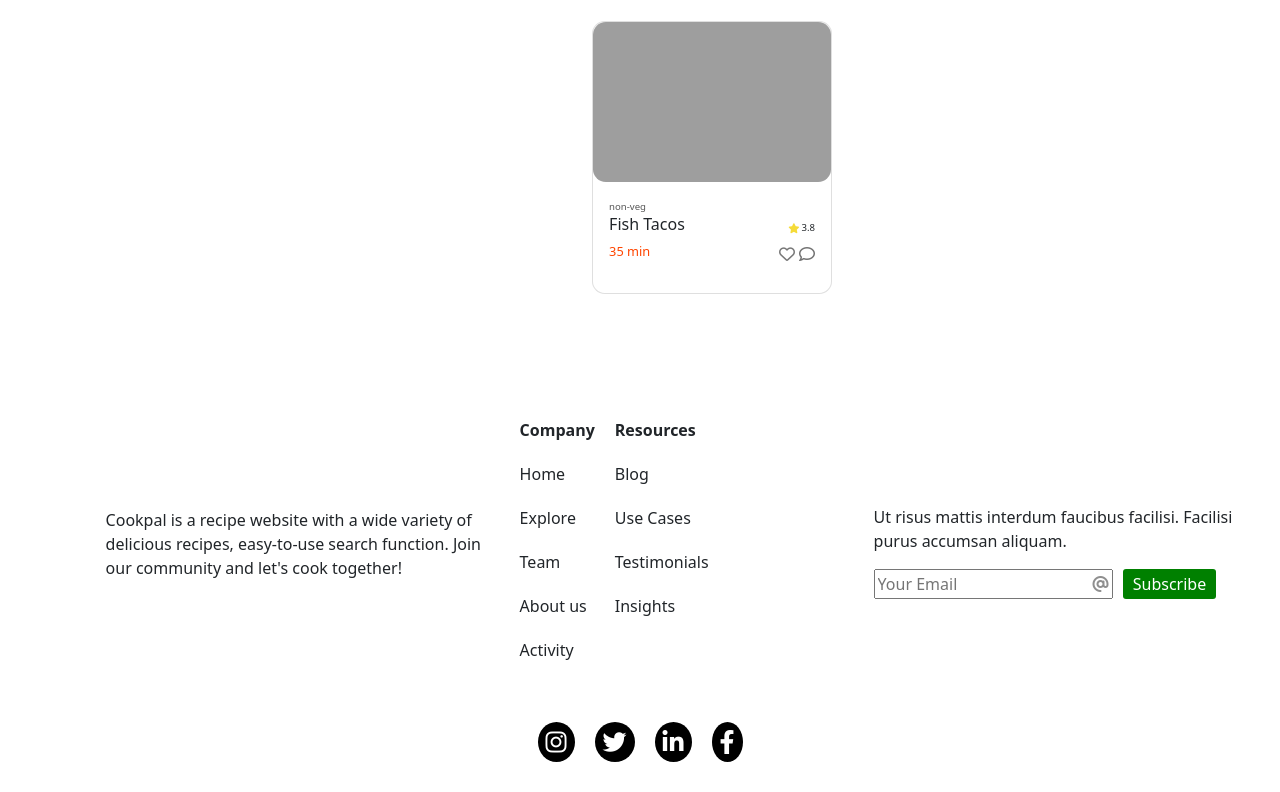
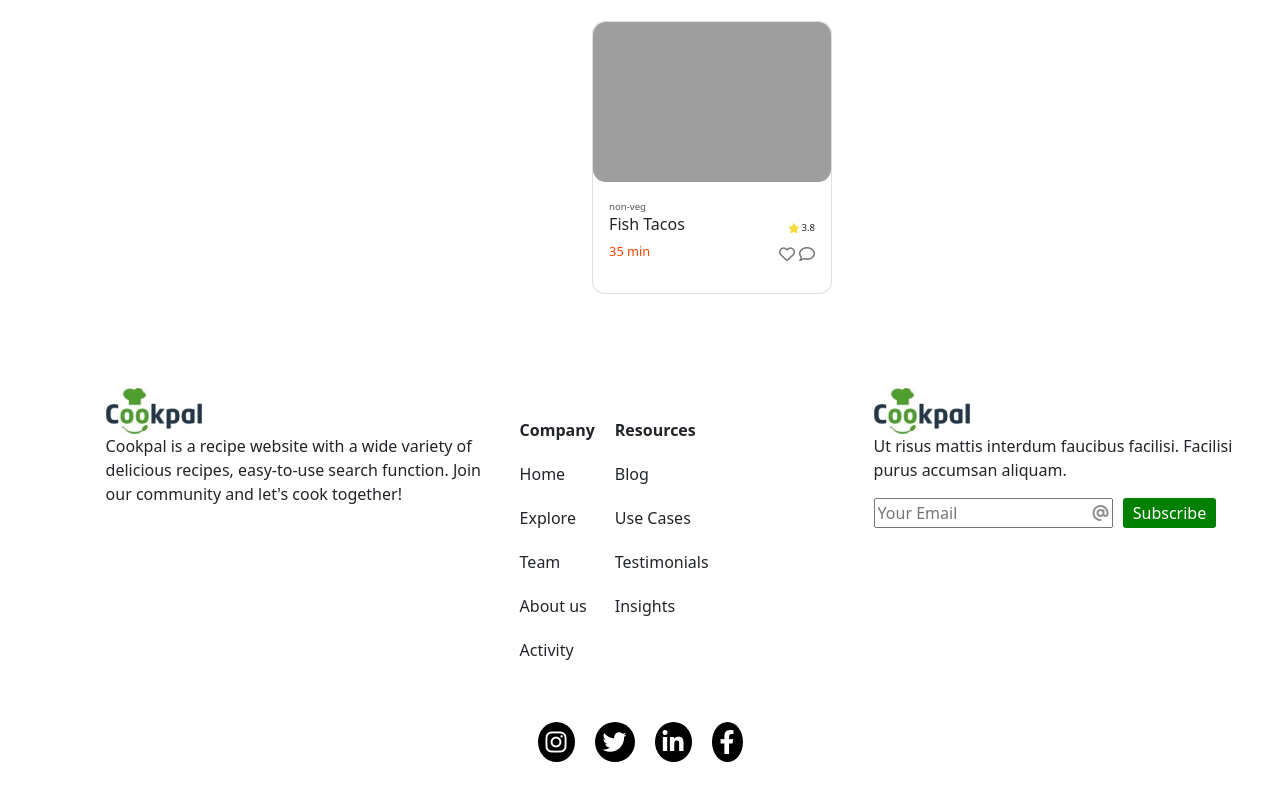
Before and after one commit to Subham7769/Cookpal_Menu_Catalogue, a plain HTML site: page index.html in a window 1280 px wide. Shown: the part 2239-3031 px from the top of the page. Drawn offline with nearby package versions, Linux system fonts and the light colour scheme; grey boxes are pictures that could not be loaded.

Commit message:
bug fixes

```diff
--- a/index.html
+++ b/index.html
@@ -112,7 +112,7 @@
       <section>
         <div class="footer-content">
           <div class="footer-text">
-            <img src="./Cookpal_logo.svg" alt="">
+            <img src="./Cookpal_logo.png" alt="">
             <p>Cookpal is a recipe website with a wide variety of delicious recipes, easy-to-use search function. Join our community and let's cook together!</p>
           </div>
           <div class="footer-links">
@@ -144,7 +144,7 @@
           </table>
           </div>
           <div class="footer-contact">
-            <img src="./Cookpal_logo.svg" alt="">
+            <img src="./Cookpal_logo.png" alt="">
             <p>Ut risus mattis interdum faucibus facilisi. Facilisi purus accumsan aliquam.</p>
             <div class="email-Subscribe"><input type="email" name="" id="" placeholder="Your Email "><i class="fa-solid fa-at left" style="color: #8f8f8f;"></i>
             <button class="btn-Subscribe">Subscribe</button></div>
@@ -162,3 +162,4 @@
     <script src="./script.js"></script>
 </body>
 </html>
+<!--figma link-> https://www.figma.com/file/12nxk5KkFvCBTPVvCJwHcG/Frontend-2?type=design&node-id=0-1&mode=design&t=bLrE6oG6XNgND8oZ-0 -->
--- a/script.js
+++ b/script.js
@@ -1,5 +1,5 @@
 const Menu = async () => {
-  let Products = await fetch("./Menu-Data.json")
+  let Products = await fetch("/Cookpal_Menu_Catalogue/Menu-data.json")
     .then((response) => {
       return response.json();
     })
--- a/style.css
+++ b/style.css
@@ -211,7 +211,7 @@ footer{
 .footer-content {
   display: flex;
   justify-content: center;
-  align-items: center;
+  align-items: flex-start;
   width: 100vw;
 }
 .footer-text,
@@ -355,6 +355,7 @@ footer{
   }
   .footer-content {
     flex-direction: column;
+    align-items: center;
   }
   .footer-text,
   .footer-links,
```
